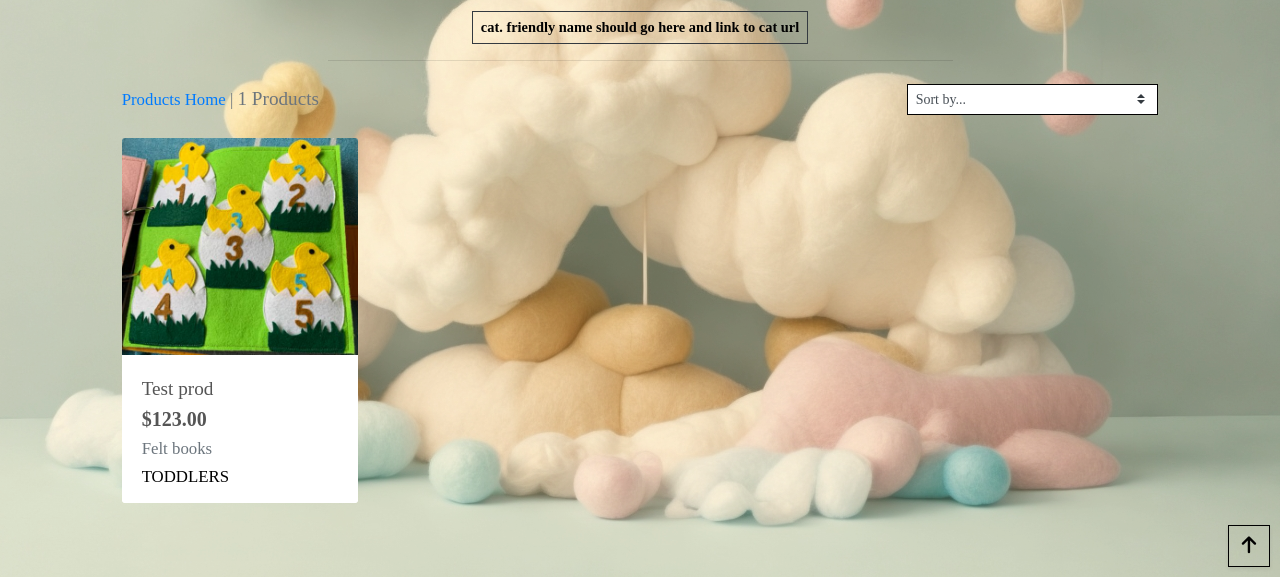
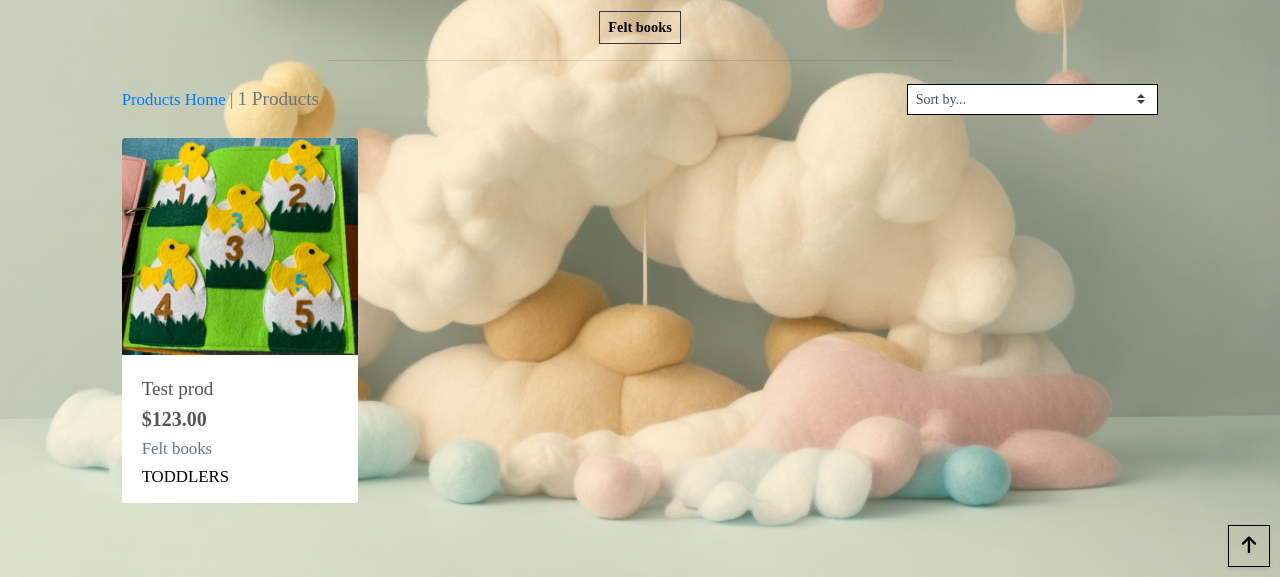
Before and after one commit to jbocciadev/PP5-crafty, a Django app: a page that uses products/templates/products/products.html in a window 1280 px wide. Shown: the part 223-800 px from the top of the page. Run offline with Django 3.2, Linux system fonts and the light colour scheme; data comes from the database, SQL or seed files in the repository; some libraries are stand-ins or nearby versions; some web fonts are replaced.

Commit message:
Fix category name display issue.

```diff
--- a/products/templates/products/products.html
+++ b/products/templates/products/products.html
@@ -19,7 +19,7 @@
                 <h2 class="logo-font">Products</h2>
                 {% for c in current_categories %}
                     <a class="category-badge text-decoration-none" href="{% url 'products' %}?category={{ c.name }}">
-                        <span class="p-2 mt-2 badge badge-white text-black rounded-0 border border-dark">cat. friendly name should go here and link to cat url{{ c.friendly_name }}</span>
+                        <span class="p-2 mt-2 badge badge-white text-black rounded-0 border border-dark">{{ c.friendly_name }}</span>
                     </a>
                 {% endfor %}
                 <hr class="w-50 mb-1">
--- a/products/views.py
+++ b/products/views.py
@@ -58,6 +58,8 @@ def all_products(request):
             else:
                 compound_q &= Q(category__name__in=categories)
 
+            categories = Category.objects.filter(name__in=categories)
+
         if 'age_group' in request.GET:
             age_group = request.GET['age_group']
             compound_q &= Q(age_group__name__iexact=age_group)
@@ -65,7 +67,9 @@ def all_products(request):
         # print(compound_q)
         products = products.filter(compound_q)
 
+
     current_sorting = f'{sort}_{direction}'
+    print(categories[0])
 
     context = {
         'products': products,
```
